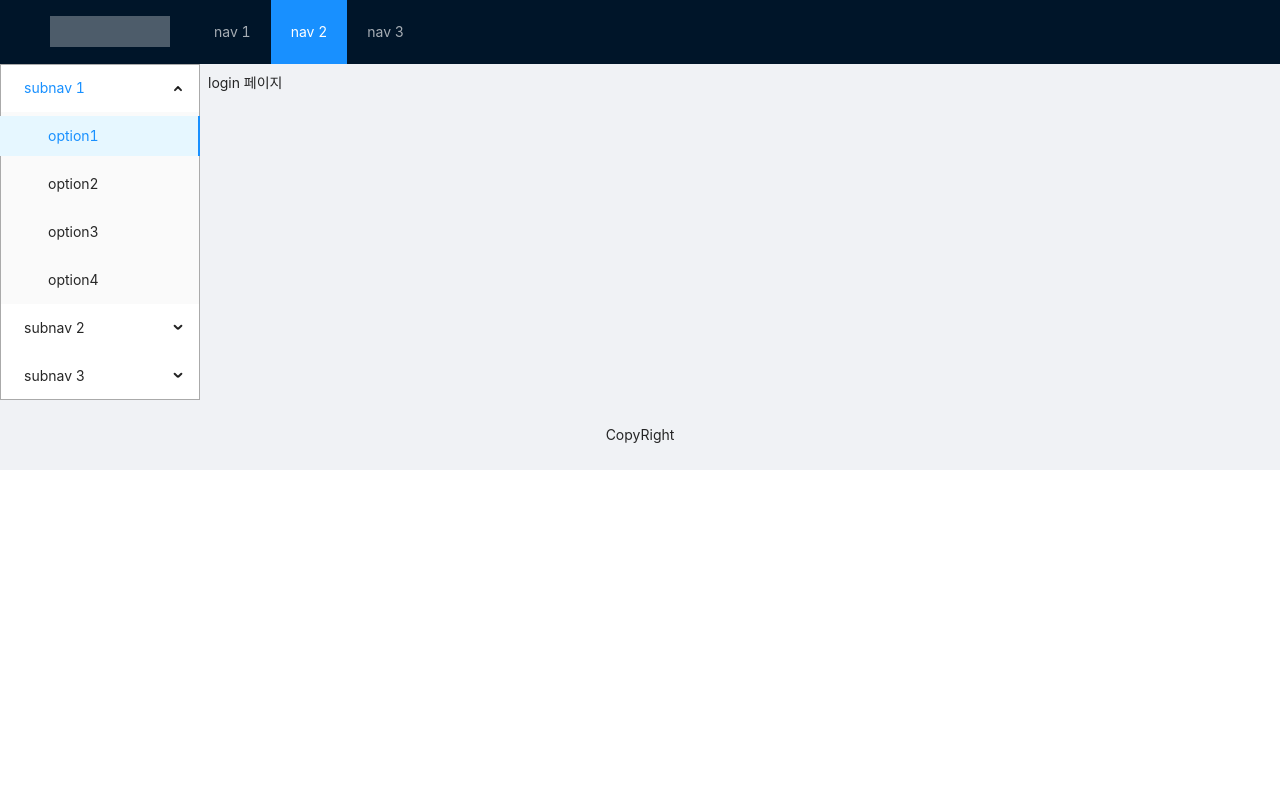
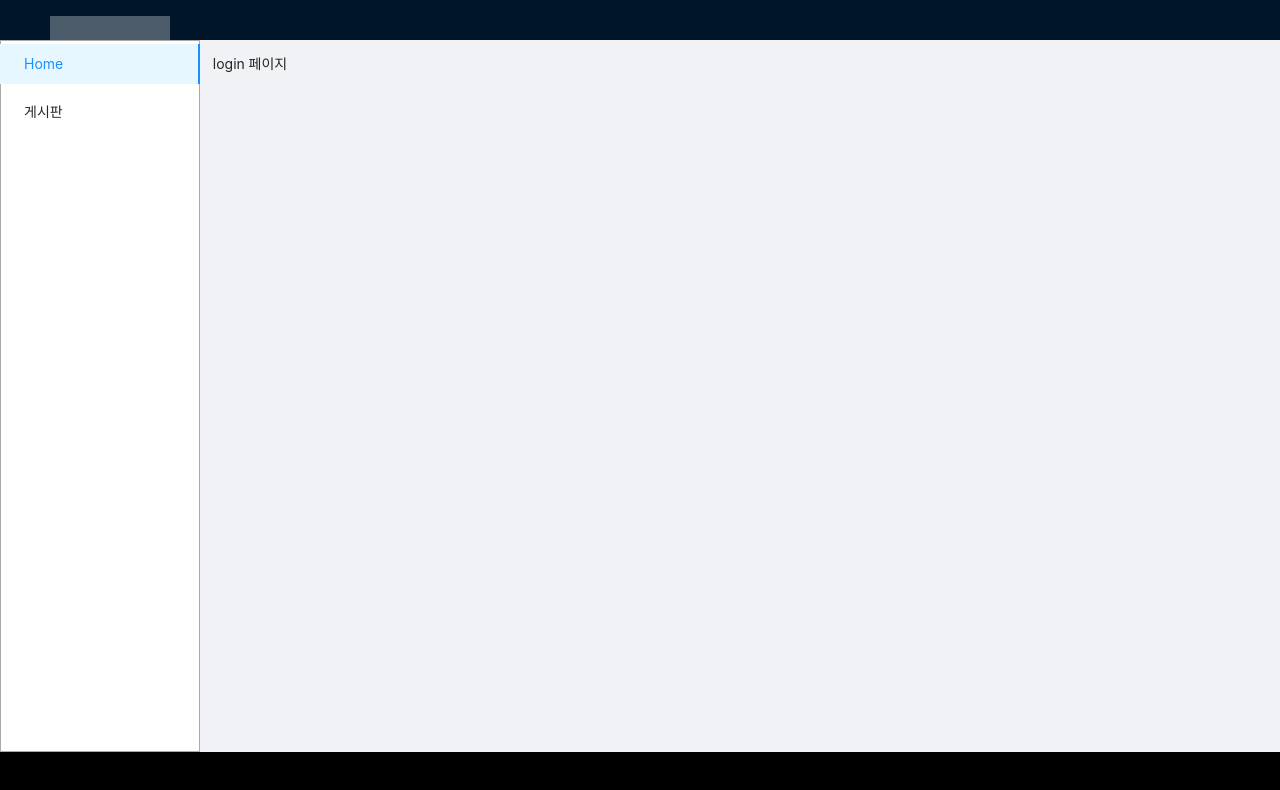
Before and after one commit to SeungMinK/BoardPJT, a React (Create React App) app in the folder web/: page / in a window 1280 px wide. Shown: the top 790 px of the page. Built offline with nearby package versions, Linux system fonts and the light colour scheme.

Commit message:
FEAT : Router 처리, antd Component CSS 변경

```diff
--- a/web/src/App.js
+++ b/web/src/App.js
@@ -6,54 +6,55 @@ import Home from "./pages/Home";
 import Border from "./pages/border/Border";
 
 import { Layout, Menu, Breadcrumb } from "antd";
-import { UserOutlined, LaptopOutlined, NotificationOutlined } from "@ant-design/icons";
+
+import { useState } from "react";
+
+import { useNavigate } from "react-router-dom";
+
 const { Header, Content, Sider, Footer } = Layout;
 
 function App() {
-    const items1 = ["1", "2", "3"].map((key) => ({
-        key,
-        label: `nav ${key}`,
-    }));
-    const items2 = [UserOutlined, LaptopOutlined, NotificationOutlined].map((icon, index) => {
-        const key = String(index + 1);
+    const navigate = useNavigate();
+    const menuText = ["Home", "게시판"];
+    const menuLink = ["/home", "/border"];
+    const [lastView, setLastView] = useState(menuLink[0]);
+
+    //SideBar Item 선언
+    const sideBarItems = menuText.map((data, index) => {
         return {
-            key: `sub${key}`,
-
-            label: `subnav ${key}`,
-            children: new Array(4).fill(null).map((_, j) => {
-                const subKey = index * 4 + j + 1;
-                return {
-                    key: subKey,
-                    label: `option${subKey}`,
-                };
-            }),
+            key: `${menuLink[index]}`,
+            label: `${data}`,
         };
     });
+
     return (
-        <Layout>
-            <Header className="header">
+        <Layout className="root-layout">
+            <Header className="header-layout">
                 <div className="logo" />
-                <Menu theme="dark" mode="horizontal" defaultSelectedKeys={["2"]} items={items1} />
             </Header>
             <Layout>
                 <Sider width={200} className="site-layout-background-Sider">
                     <Menu
                         mode="inline"
-                        defaultSelectedKeys={["1"]}
-                        defaultOpenKeys={["sub1"]}
+                        defaultSelectedKeys={lastView}
+                        defaultOpenKeys={lastView}
                         style={{
-                            height: "100%",
+                            height: "2560px",
                             borderRight: 0,
                         }}
-                        items={items2}
+                        items={sideBarItems}
+                        onClick={(e) => {
+                            setLastView(e.key);
+                            navigate(e.key);
+                            console.log(lastView);
+                        }}
                     />
                 </Sider>
-                <Layout style={{ paddingTop: "1vh", paddingLeft: "1vh", paddingRight: "1vh" }}>
+                <Layout style={{ paddingTop: "1%", paddingLeft: "1%", paddingRight: "1%" }}>
                     <Content
                         className="site-layout-background"
                         style={{
                             margin: 0,
-                            minHeight: 280,
                         }}
                     >
                         <Routes>
@@ -64,7 +65,7 @@ function App() {
                     </Content>
                 </Layout>
             </Layout>
-            <Footer className="footer">
+            <Footer className="footer-layout">
                 <center>
                     <span>CopyRight</span>
                 </center>
```
